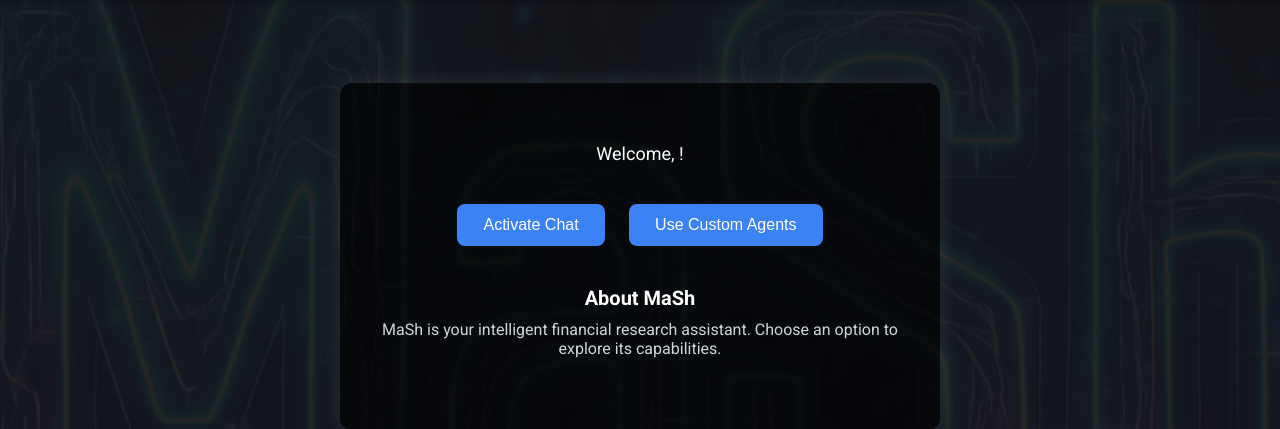
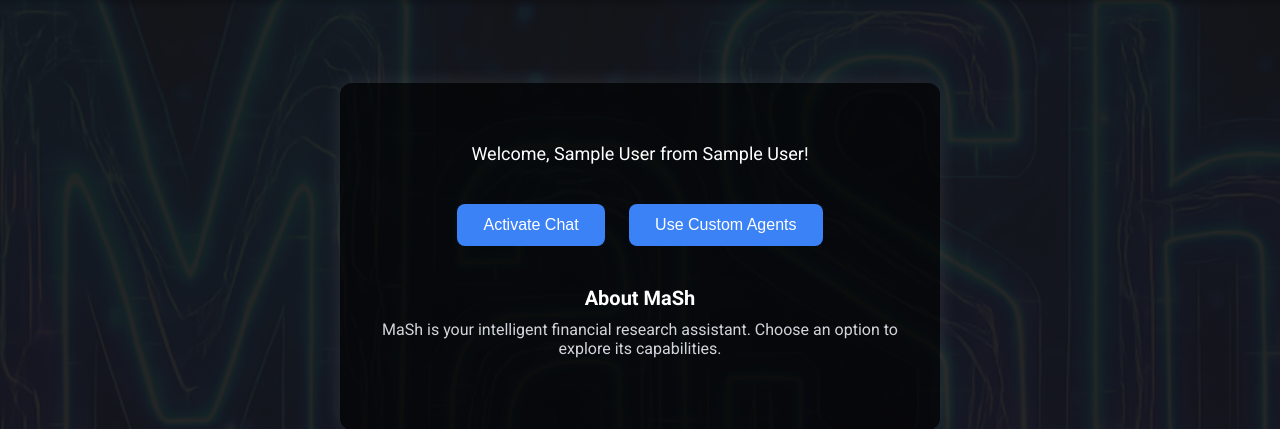
Before and after one commit to AGS1979/mash_analytics, a Flask app: page /chat in a window 1280 px wide. Shown: the part 117-546 px from the top of the page. Run offline with Flask 3, Linux system fonts and the light colour scheme; the visitor is signed in with stand-in values (Sample User, id 1); data that the repository does not hold is empty.

Commit message:
layout changes

```diff
--- a/app.py
+++ b/app.py
@@ -213,26 +213,29 @@
         wb = openpyxl.Workbook()
         ws = wb.active
         ws.title = "Users"
-        ws.append(["Username", "Password"])  # Headers
+        ws.append(["Username", "Password", "FirstName", "Company"])
         wb.save(EXCEL_FILE)
 
-def get_user_password(username):
-    """Return the stored password for the given username, or None if not found."""
+def get_user_info(username):
     wb = openpyxl.load_workbook(EXCEL_FILE)
     ws = wb["Users"]
     for row in ws.iter_rows(min_row=2, values_only=True):
         if row[0] == username:
-            return row[1]
+            return {
+                "username": row[0],
+                "password": row[1],
+                "first_name": row[2] if len(row) > 2 else "",
+                "company_name": row[3] if len(row) > 3 else ""
+            }
     return None
 
 def user_exists(username):
     return get_user_password(username) is not None
 
-def add_user(username, password):
-    """Append a new user to the Excel file (storing the password in plain text)."""
+def add_user(username, password, first_name, company_name):
     wb = openpyxl.load_workbook(EXCEL_FILE)
     ws = wb["Users"]
-    ws.append([username, password])
+    ws.append([username, password, first_name, company_name])
     wb.save(EXCEL_FILE)
 
 
@@ -243,23 +246,23 @@
 
 @app.route('/login', methods=['GET', 'POST'])
 def login():
-    create_excel_if_not_exists()  # Ensure Excel exists
+    create_excel_if_not_exists()
     error = None
     if request.method == 'POST' and request.form.get("form_type") == "login":
         username = request.form.get('username')
         password = request.form.get('password')
-        # For demo, you can continue to use the hard-coded admin credentials...
-        # If admin logs in, let him in.
+
         if username == "admin" and password == "password":
             session['logged_in'] = True
             session['username'] = username
             return redirect(url_for('chat'))
         else:
-            # Otherwise, check the Excel file
-            stored_password = get_user_password(username)
-            if stored_password and stored_password == password:
+            user_info = get_user_info(username)
+            if user_info and user_info["password"] == password:
                 session['logged_in'] = True
                 session['username'] = username
+                session['first_name'] = user_info["first_name"]
+                session['company_name'] = user_info["company_name"]
                 return redirect(url_for('chat'))
             else:
                 error = "Invalid username or password. Please try again."
@@ -268,21 +271,21 @@
 @app.route('/signup', methods=['POST'])
 def signup():
     create_excel_if_not_exists()
-    error = None
     username = request.form.get('username')
     password = request.form.get('password')
+    first_name = request.form.get('first_name')
+    company_name = request.form.get('company_name')
 
     if not username or not password:
-        error = "Please provide both email and password."
+        return render_template('login.html', error="Please provide both email and password.")
     elif username not in WHITELISTED_EMAILS:
-        error = "This email is not authorized to sign up. Please contact admin."
+        return render_template('login.html', error="This email is not authorized to sign up. Please contact admin.")
     elif user_exists(username):
-        error = "Email already registered. Please log in."
+        return render_template('login.html', error="Email already registered. Please log in.")
     else:
-        add_user(username, password)
+        add_user(username, password, first_name, company_name)
         return redirect(url_for('login'))
 
-    return render_template('login.html', error=error)
 
 @app.route('/logout')
 def logout():
--- a/templates/index.html
+++ b/templates/index.html
@@ -23,7 +23,7 @@
 <!-- 👇 PLACE THE LANDING PANEL HERE -->
   <div id="landing-panel" class="landing-panel">
     <div id="user-welcome" class="welcome-bar">
-  Welcome, <span id="user-name-span"></span>!
+  Welcome, <span id="user-name-span"></span> from <span id="user-company-span"></span>!
 </div>
 
 
@@ -124,8 +124,18 @@
   sessionStorage.setItem("userFirstName", userFirstName);
   sessionStorage.setItem("userCompany", userCompany);
 </script>
+<script>
+  const nameEl = document.getElementById("user-name-span");
+  if (nameEl) {
+    const name = sessionStorage.getItem("userFirstName");
+    const company = sessionStorage.getItem("userCompany");
+    nameEl.textContent = name && company ? `${name} from ${company}` : "User";
+  }
+</script>
 
 
   <script src="static/js/scripts.js"></script>
+
+
 </body>
 </html>
--- a/templates/login.html
+++ b/templates/login.html
@@ -410,9 +410,8 @@
         {% if error %}
           <div class="error">{{ error }}</div>
         {% endif %}
-        <form action="{{ url_for('login') }}" method="POST" onsubmit="return storeUserDetails();">
+        <form action="{{ url_for('login') }}" method="POST">
           <input type="hidden" name="form_type" value="login" />
-
           <input type="text" name="username" placeholder="Username" required />
           <input type="password" name="password" placeholder="Password" required />
           <!-- NEW FIELDS -->
@@ -426,7 +425,7 @@
       <!-- Signup Form -->
       <div id="signup-form" style="display: none;">
         <h2>Sign Up for Research Blitz</h2>
-        <form action="{{ url_for('signup') }}" method="POST">
+        <form action="{{ url_for('signup') }}" method="POST" onsubmit="return storeUserDetails();">
           <div class="user-info-form">
           <input type="text" id="first-name" placeholder="Enter your first name" required />
           <input type="text" id="company-name" placeholder="Enter your company name" required />
```
